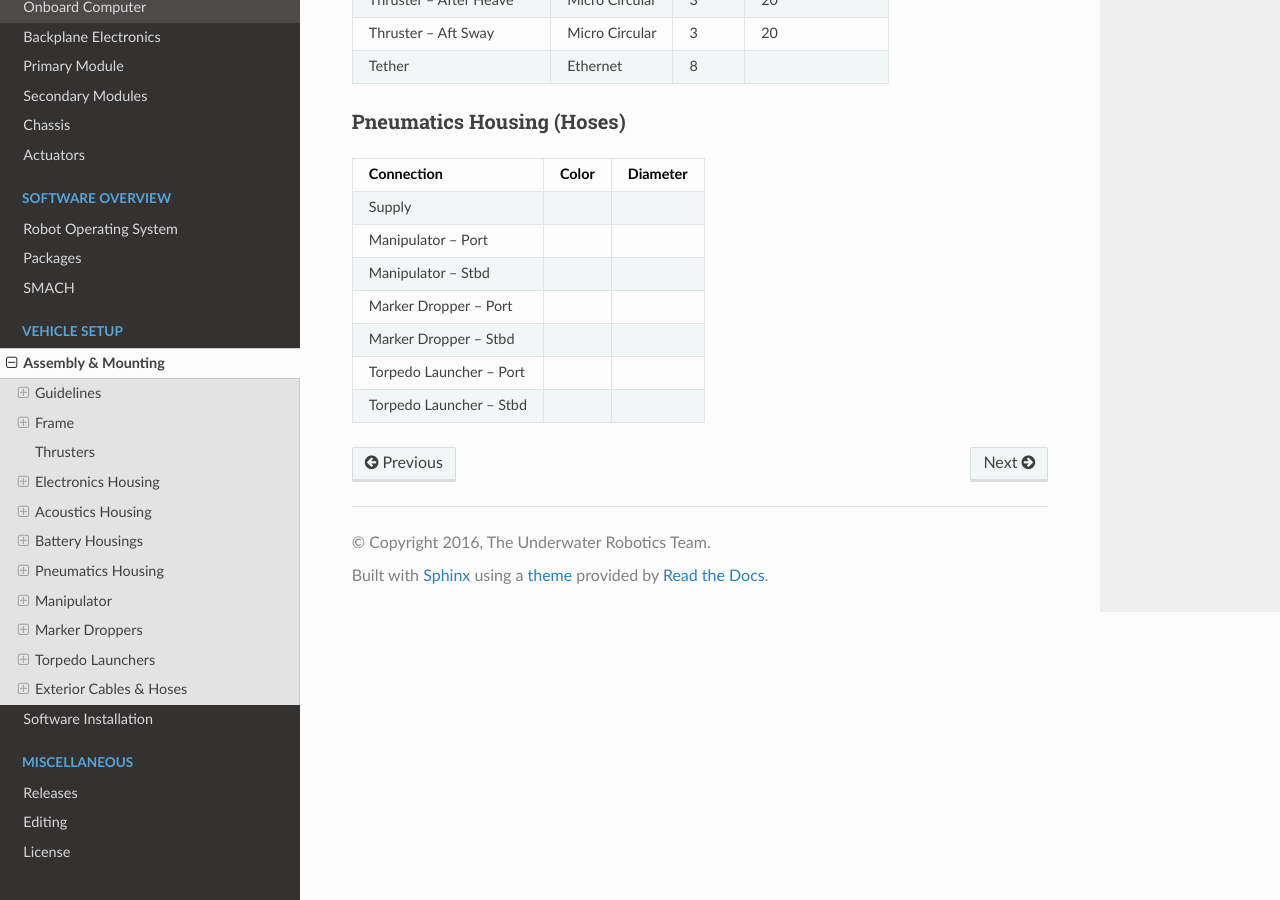
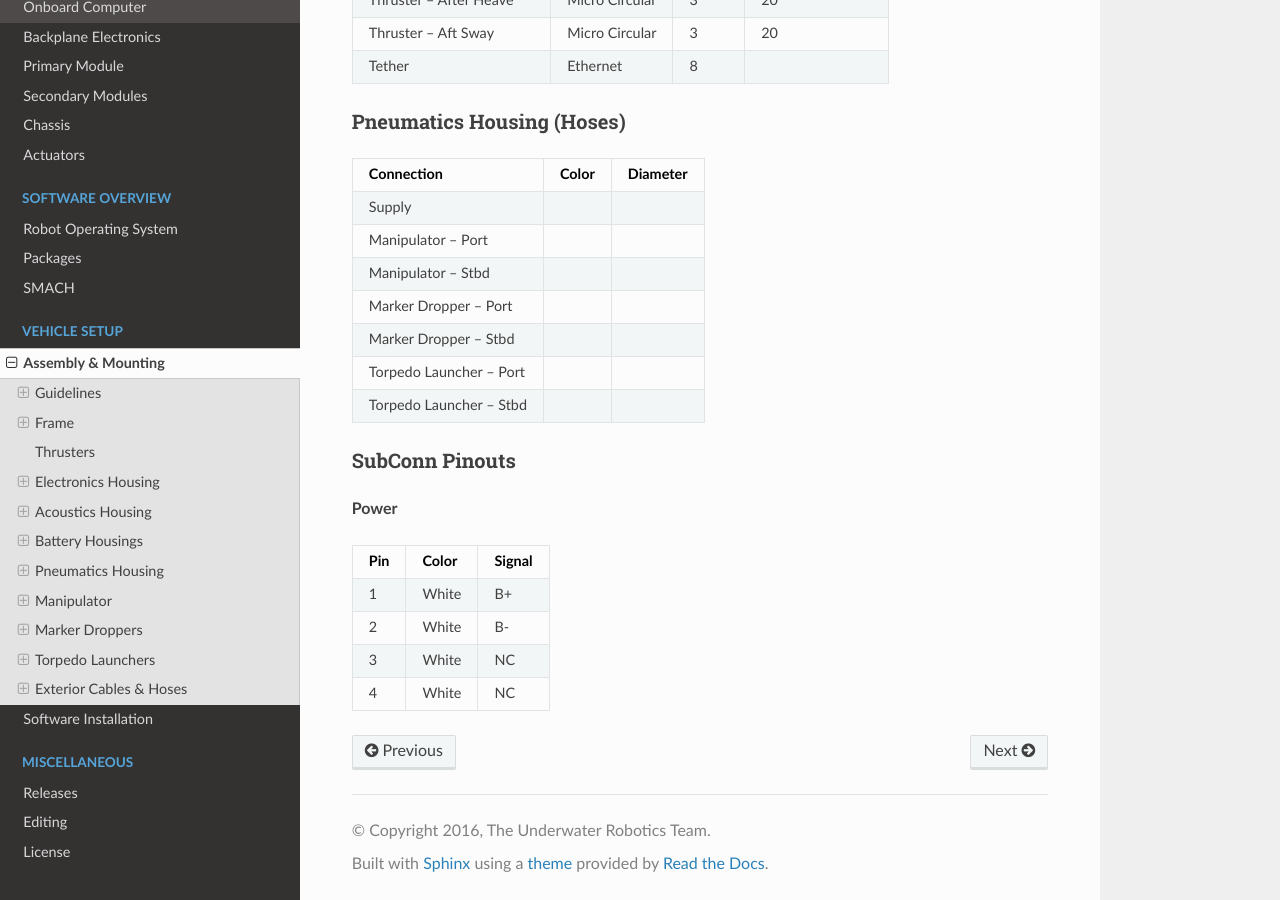
Before and after one commit to osu-uwrt/riptide, a Sphinx documentation site: the page built from source/setup/hardware.rst, in a window 1280 px wide and 900 px high, scrolled down 12128 px. Built offline with Sphinx 7.4.7 and the Read the Docs theme 2.0.0, drawn with Linux system fonts in a browser that asks for light colours.

Commit message:
Added power subconn pinout.

```diff
--- a/source/setup/hardware.rst
+++ b/source/setup/hardware.rst
@@ -549,5 +549,20 @@ Pneumatics Housing (Hoses)
 +---------------------------+----------+----------+
 
 
+SubConn Pinouts
+~~~~~~~~~~~~~~~
+
+**Power**
+
+=== ===== ======
+Pin Color Signal
+=== ===== ======
+1   White B+
+2   White B-
+3   White NC
+4   White NC
+=== ===== ======
+
+
 .. _Power: http://www.macartney.com/what-we-offer/systems-and-products/connectivity/subconn/subconn-power-series/subconn-power-battery-2-3-and-4-contacts/
 .. _Micro: http://www.macartney.com/what-we-offer/systems-and-products/connectivity/subconn/subconn-micro-circular-series/subconn-micro-circular-2-3-4-5-6-and-8-contacts-and-g2-2-3-and-4-contacts/
```
